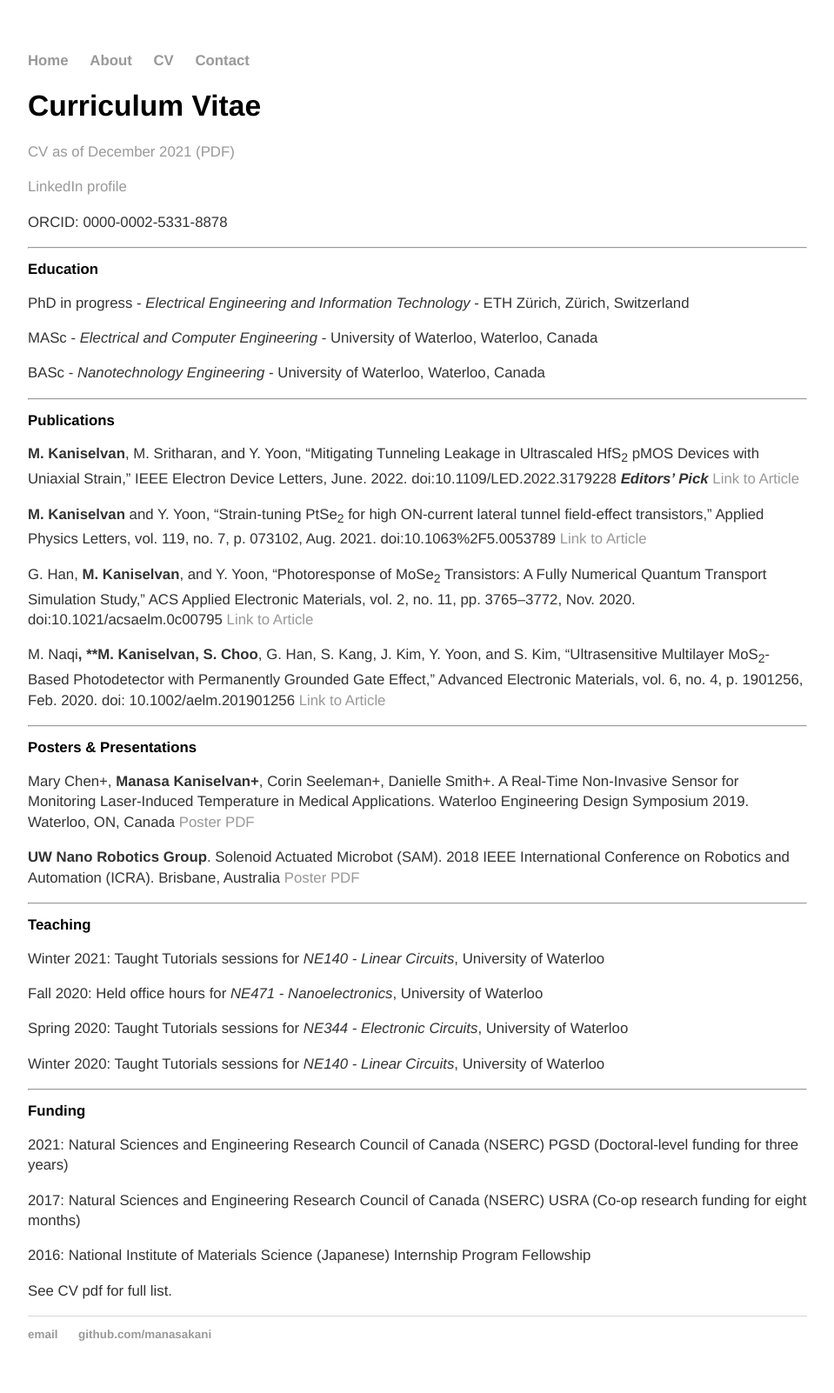
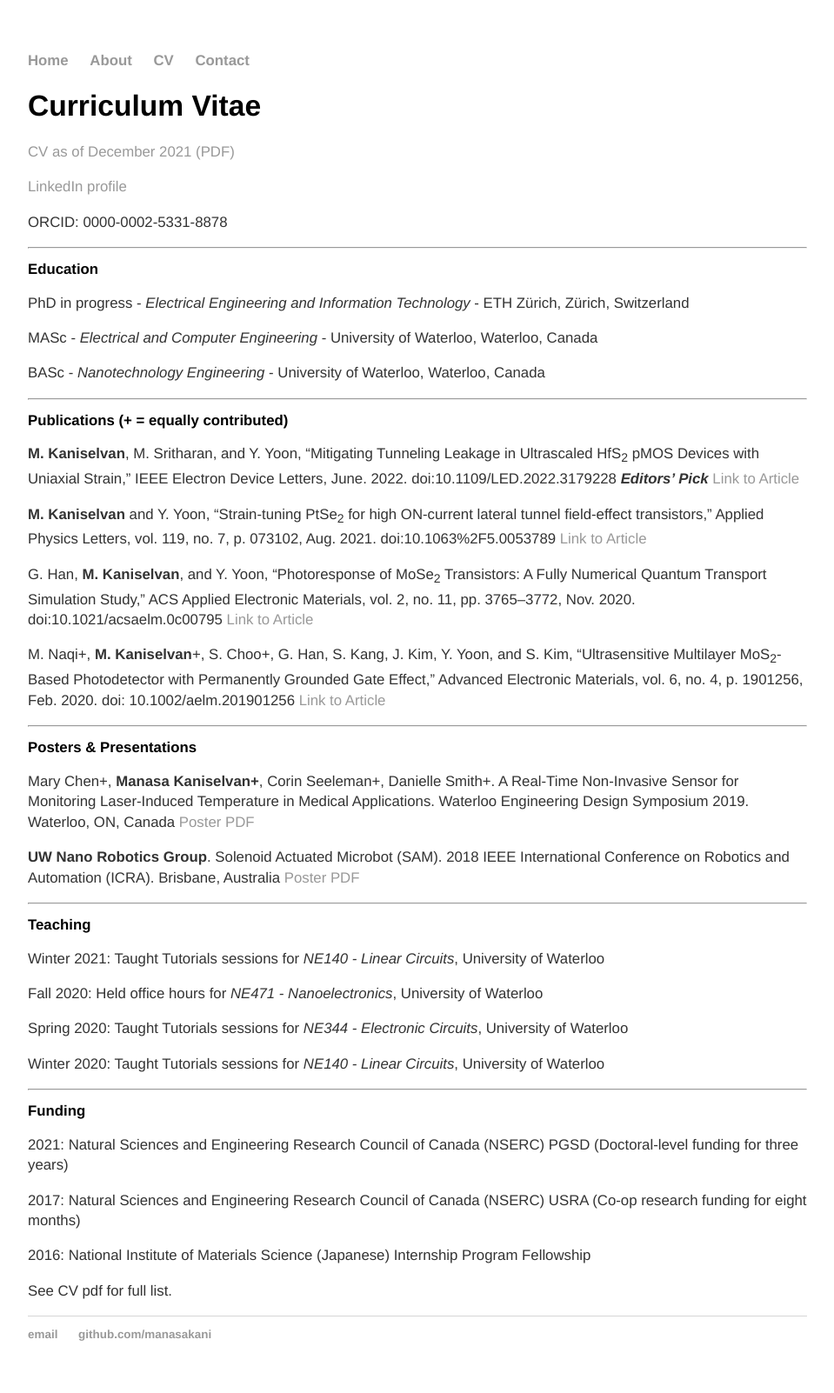
Before and after one commit to manasakani/manaskani.github.io, a Jekyll site: the page built from cv/index.md, in a window 1280 px wide. Shown: the whole page at 87% size, without its empty margins (160-1119 px from the left). Built offline with Jekyll 4.4.1, drawn with Linux system fonts in a browser that asks for light colours.

Commit message:
Update index.md

```diff
--- a/cv/index.md
+++ b/cv/index.md
@@ -27,7 +27,7 @@ BASc - _Nanotechnology Engineering_ - University of Waterloo, Waterloo, Canada
 ----
 <!-- blank line -->
 
-## Publications
+## Publications (+ = equally contributed)
 
 **M. Kaniselvan**, M. Sritharan, and Y. Yoon, “Mitigating Tunneling Leakage in Ultrascaled HfS<sub>2</sub> pMOS Devices with Uniaxial Strain,” IEEE Electron Device Letters, June. 2022. doi:10.1109/LED.2022.3179228 _**Editors' Pick**_ [Link to Article](https://ieeexplore.ieee.org/document/9785648)
 
@@ -36,7 +36,7 @@ Letters, vol. 119, no. 7, p. 073102, Aug. 2021. doi:10.1063%2F5.0053789 [Link to
 
 G. Han, **M. Kaniselvan**, and Y. Yoon, “Photoresponse of MoSe<sub>2</sub> Transistors: A Fully Numerical Quantum Transport Simulation Study,” ACS Applied Electronic Materials, vol. 2, no. 11, pp. 3765–3772, Nov. 2020. doi:10.1021/acsaelm.0c00795 [Link to Article](https://pubs.acs.org/doi/10.1021/acsaelm.0c00795)
 
-M. Naqi**, **M. Kaniselvan****, S. Choo**, G. Han, S. Kang, J. Kim, Y. Yoon, and S. Kim, “Ultrasensitive Multilayer MoS<sub>2</sub>‐Based Photodetector with Permanently Grounded Gate Effect,” Advanced Electronic Materials, vol. 6, no. 4, p. 1901256, Feb. 2020.
+M. Naqi+, **M. Kaniselvan**+, S. Choo+, G. Han, S. Kang, J. Kim, Y. Yoon, and S. Kim, “Ultrasensitive Multilayer MoS<sub>2</sub>‐Based Photodetector with Permanently Grounded Gate Effect,” Advanced Electronic Materials, vol. 6, no. 4, p. 1901256, Feb. 2020.
 doi: 10.1002/aelm.201901256 [Link to Article](https://onlinelibrary.wiley.com/doi/10.1002/aelm.201901256)
 
 <!-- blank line -->
```
